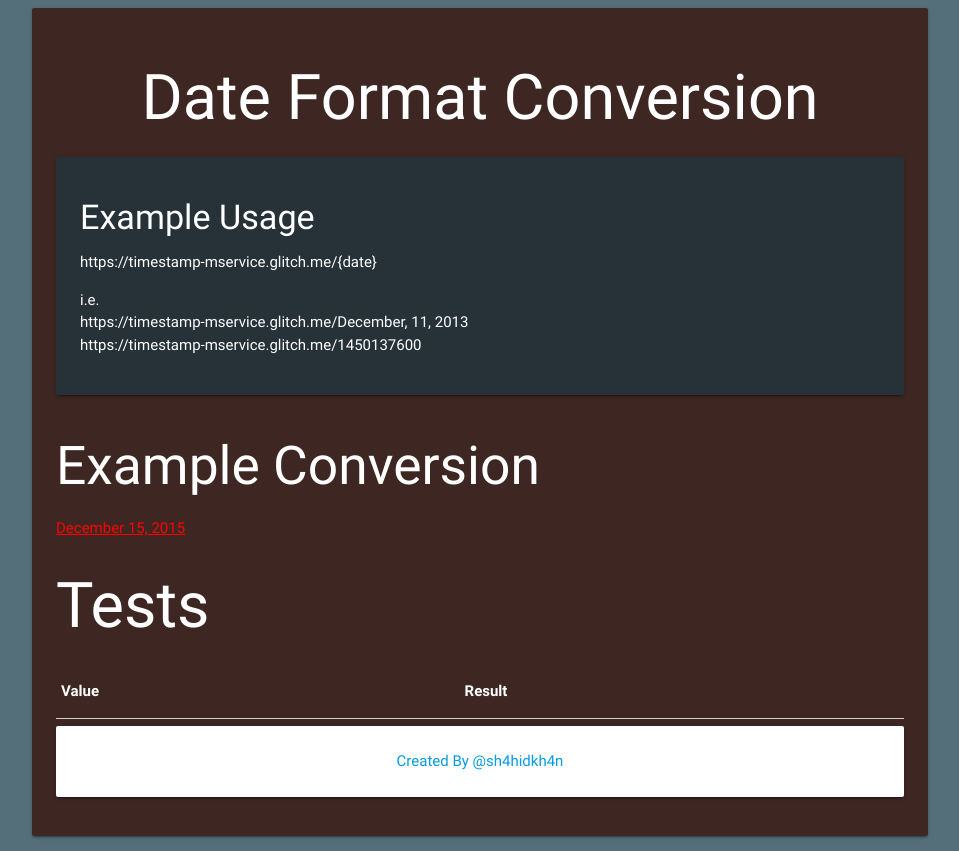
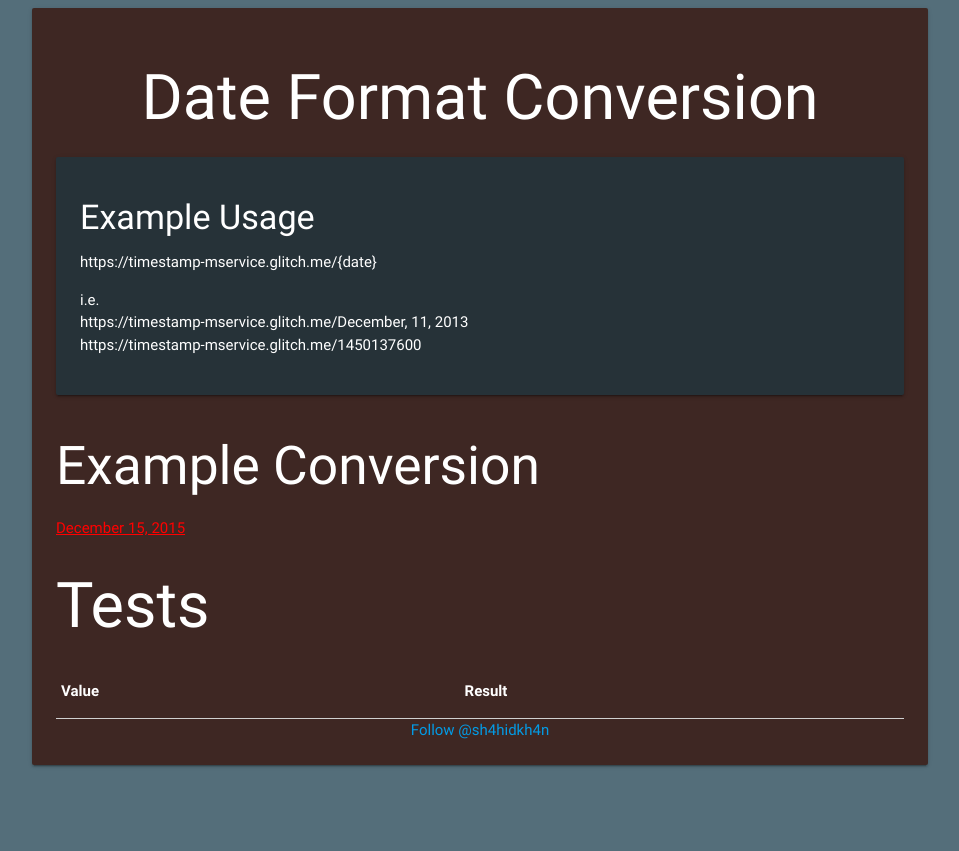
Before and after one commit to sh4hidkh4n/Timestamp-Microservice, a website: page views/index.html in a window 1280 px wide. Shown: the whole page, without its empty margins (160-1119 px from the left). After the commit the page ends 800 px from the top, so only its background shows below. Drawn offline with nearby package versions, Linux system fonts and the light colour scheme; no server answers.

Commit message:
Added twitter follow button-Updated with Glitch

```diff
--- a/views/index.html
+++ b/views/index.html
@@ -10,7 +10,7 @@
 <!DOCTYPE html>
 <html lang="en">
   <head>
-    <title>Welcome to Glitch!</title>
+    <title>Timestamp Microservice</title>
     <meta name="description" content="A cool thing made with Glitch">
     <link id="favicon" rel="icon" href="https://glitch.com/edit/favicon-app.ico" type="image/x-icon">
     <meta charset="utf-8">
@@ -56,8 +56,8 @@
             </thead>
           </table>
       </div>
-      <div class="card-panel center">
-        <a href="https://twitter.com/sh4hidkh4n">Created By @sh4hidkh4n</a>
+      <div class="col s12 center">
+        <a href="https://twitter.com/sh4hidkh4n" class="twitter-follow-button" data-show-count="false">Follow @sh4hidkh4n</a><script async src="//platform.twitter.com/widgets.js" charset="utf-8"></script>
       </div>
       </div>
     </div>
```
Also changed, not shown: README.md.
